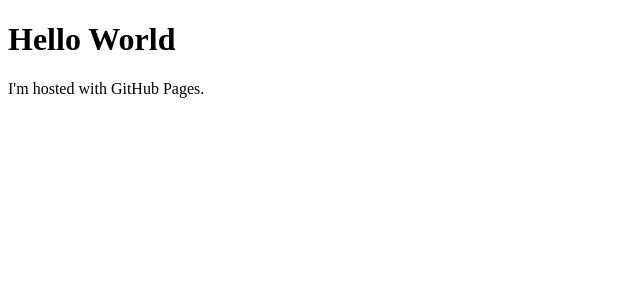
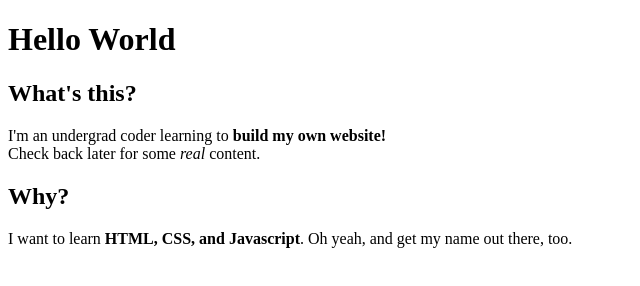
Before and after one commit to ecornwall/ecornwal.github.io, a plain HTML site: page index.html in a window 1280 px wide. Shown: the whole page, without its empty margins (0-640 px from the left). Drawn offline with Linux system fonts and the light colour scheme.

Commit message:
Add text emphasis

```diff
--- a/index.html
+++ b/index.html
@@ -1,10 +1,22 @@
 <!DOCTYPE html>
 <html>
     <head>
-        <title>Elyse Cornwall</title>
+        <title>Coming soon.</title>
     </head>
     <body>
+
         <h1>Hello World</h1>
-        <p>I'm hosted with GitHub Pages.</p>
+
+        <h2>What's this?</h2>
+        <p>I'm an undergrad coder learning to <strong>build my
+            own website!</strong> <br>
+            Check back later for some <em>real</em> content.
+        </p>
+
+        <h2>Why?</h2>
+        <p>I want to learn <strong>HTML, CSS, and Javascript</strong>.
+            Oh yeah, and get my name out there, too.
+        </p>
+
     </body>
 </html>
```
